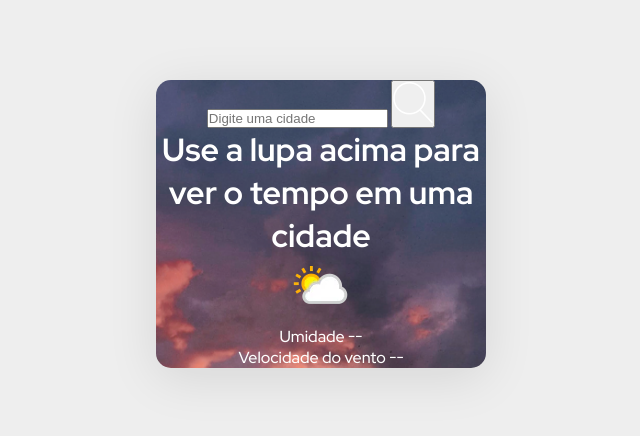
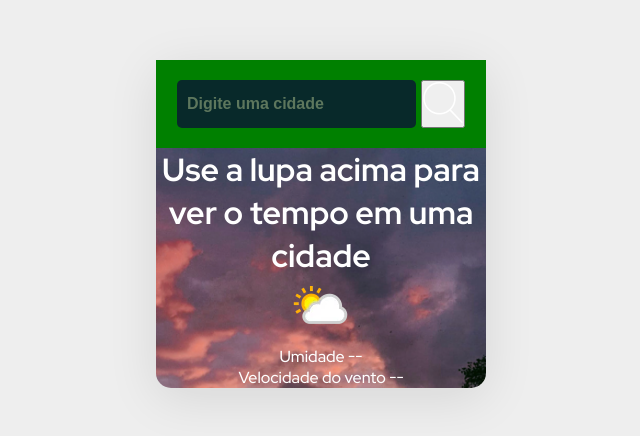
Before and after one commit to egarboggini/previsao-do-tempo, a plain HTML site: page index.html in a window 1280 px wide. Shown: the part 176-612 px from the top of the page, without its empty margins (319-959 px from the left). Drawn offline with Linux system fonts and the light colour scheme.

Commit message:
Update styles.css

```diff
--- a/src/css/styles.css
+++ b/src/css/styles.css
@@ -18,6 +18,22 @@ body {
     box-shadow: rgba(0,0,0,0.1) 0px 10px 50px;
 }
 
-.informacao-principal {
+.busca {
+    background-color: green;
+    padding: 20px;
+    display: flex;
+    justify-content: center;
+    gap: 5px;
+}
 
+.busca input {
+    background-color: #0a1435;
+    padding: 10px;
+    border-radius: 5px;
+    border: none;
+    outline: none;
+    color: #ffffff;
+    font-size: 16px;
+    font-weight: 700;
+    opacity: 0.8;
 }
```
